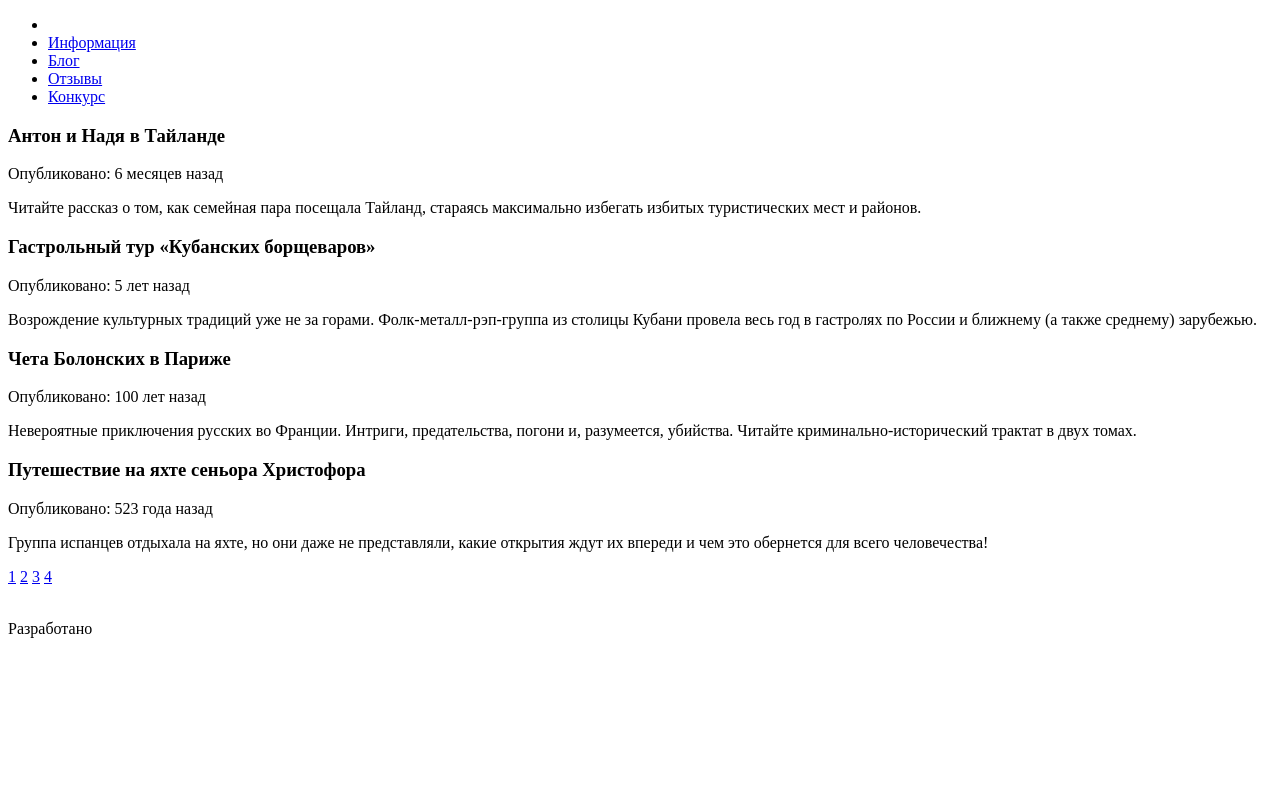
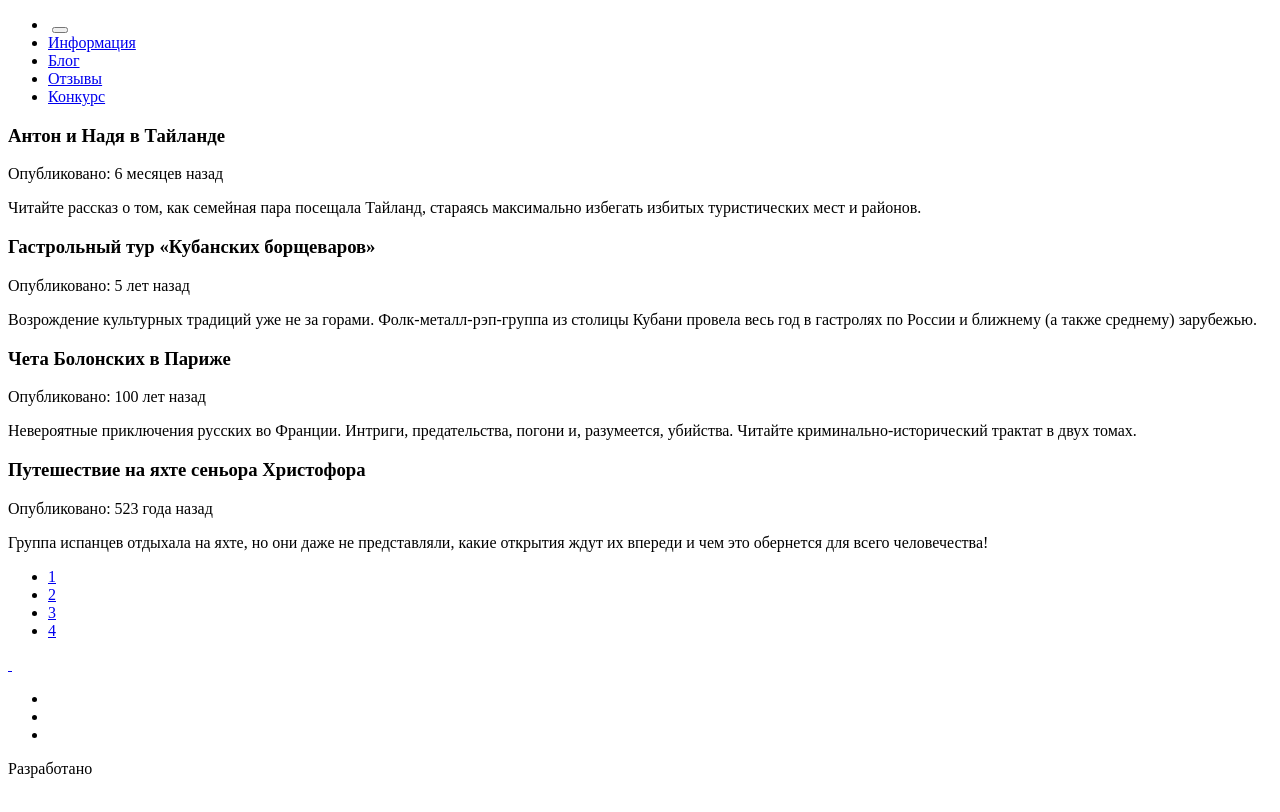
Before and after one commit to Univ3rsal/65940-pink, a website: page blog.html in a window 1280 px wide. Drawn offline with Linux system fonts and the light colour scheme.

Commit message:
Update blog.html

```diff
--- a/blog.html
+++ b/blog.html
@@ -6,7 +6,7 @@
 </head>
 <body>
 	<header>
-		<a href="logo"></a>
+		<a href="index.html"></a>
 		<div class="header-menu-closed">
 			<div class="stripe"></div>
 			<div class="stripe"></div>
@@ -17,7 +17,7 @@
 		<ul>
 			<li>
 				<img src="logo" width="" height="" alt="">
-				<div class="close-btn"></div>
+				<button class="close-btn"></button>
 			</li>
 			<li>
 				<a href="#">Информация</a>
@@ -39,41 +39,52 @@
 			<p>Опубликовано: 6 месяцев назад</p>
 			<p>Читайте рассказ о том, как семейная пара посещала Тайланд, стараясь максимально избегать избитых туристических мест и районов.</p>
 		</article>
-		<div class="divider"></div>
 		<article class="blog-post">
 			<h3>Гастрольный тур «Кубанских борщеваров»</h3>
 			<p>Опубликовано: 5 лет назад</p>
 			<p>Возрождение культурных традиций уже не за горами. Фолк-металл-рэп-группа из столицы Кубани провела весь год в гастролях по России и ближнему (а также среднему) зарубежью.</p>
 		</article>
-		<div class="divider"></div>
 		<article class="blog-post">
 			<h3>Чета Болонских в Париже</h3>
 			<p>Опубликовано: 100 лет назад</p>
 			<p>Невероятные приключения русских во Франции. Интриги, предательства, погони и, разумеется, убийства. Читайте криминально-исторический трактат в двух томах.</p>
 		</article>
-		<div class="divider"></div>
 		<article class="blog-post">
 			<h3>Путешествие на яхте сеньора Христофора</h3>
 			<p>Опубликовано: 523 года назад</p>
 			<p>Группа испанцев отдыхала на яхте, но они даже не представляли, какие открытия ждут их впереди и чем это обернется для всего человечества!</p>
 		</article>
-		<div class="paginator">
+		<ul class="paginator">
+			<li>
             	<a href="1" class="current">1</a>
+            </li>
+            <li>
             	<a href="2">2</a>
+            </li>
+            <li>
             	<a href="3">3</a>
+            </li>
+            <li>
             	<a href="4">4</a>
-        </div>
+            </li>
+        </ul>
 	</div>
 	<footer>
-		<div class="logo-footer">
+		<a href="index.html">
 			<img src="glasses" width="" height="" alt="">
 			<img src="logo" width="" height="" alt="">
-		</div>
-		<div class="social">
+		</a>
+		<ul class="social">
+			<li>
 				<a class="twitter" href="#"></a>
+			</li>
+			<li>
 				<a class="facebook" href="#"></a>
+			</li>
+			<li>
 				<a class="youtube" href="#"></a>
-		</div>
+			</li>
+		</ul>
 		<div class="developer">
 			<p>Разработано</p>
 			<img src="htmlacademy" width="" height="" alt="">
```
Lines whose indentation alone changed are shown as unchanged.
